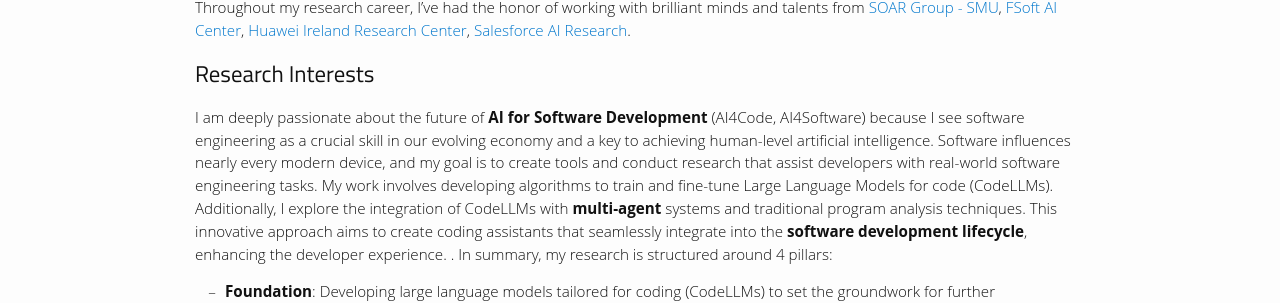
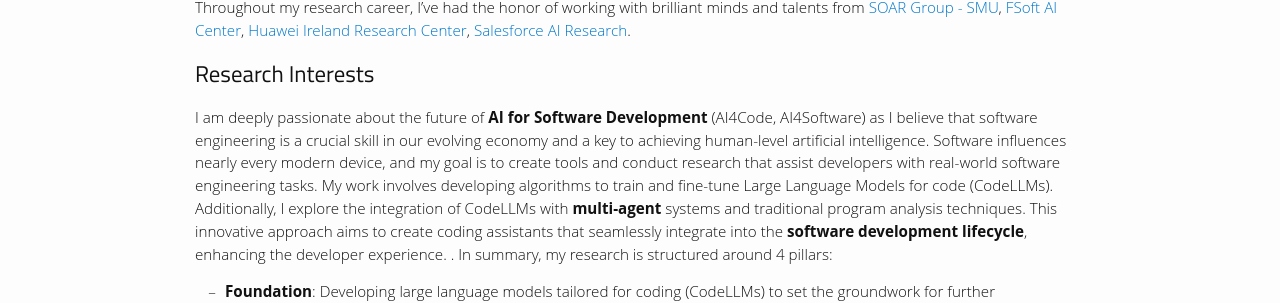
Before and after one commit to bdqnghi/bdqnghi.github.io, a Jekyll site: the page built from index.md, in a window 1280 px wide. Shown: the part 473-776 px from the top of the page. Built offline with Jekyll 4.4.1, drawn with Linux system fonts in a browser that asks for light colours; nearby versions of some CDN libraries; some web fonts are replaced.

Commit message:
Update index.md

```diff
--- a/index.md
+++ b/index.md
@@ -18,7 +18,7 @@
 
 ## Research Interests
 
-I am deeply passionate about the future of **AI for Software Development** (AI4Code, AI4Software) because I see software engineering as a crucial skill in our evolving economy and a key to achieving human-level artificial intelligence. Software influences nearly every modern device, and my goal is to create tools and conduct research that assist developers with real-world software engineering tasks. My work involves developing algorithms to train and fine-tune Large Language Models for code (CodeLLMs). Additionally, I explore the integration of CodeLLMs with **multi-agent** systems and traditional program analysis techniques. This innovative approach aims to create coding assistants that seamlessly integrate into the **software development lifecycle**, enhancing the developer experience.
+I am deeply passionate about the future of **AI for Software Development** (AI4Code, AI4Software) as I believe that software engineering is a crucial skill in our evolving economy and a key to achieving human-level artificial intelligence. Software influences nearly every modern device, and my goal is to create tools and conduct research that assist developers with real-world software engineering tasks. My work involves developing algorithms to train and fine-tune Large Language Models for code (CodeLLMs). Additionally, I explore the integration of CodeLLMs with **multi-agent** systems and traditional program analysis techniques. This innovative approach aims to create coding assistants that seamlessly integrate into the **software development lifecycle**, enhancing the developer experience.
 . In summary, my research is structured around 4 pillars:
 
 - **Foundation**: Developing large language models tailored for coding (CodeLLMs) to set the groundwork for further enhancements.
```
